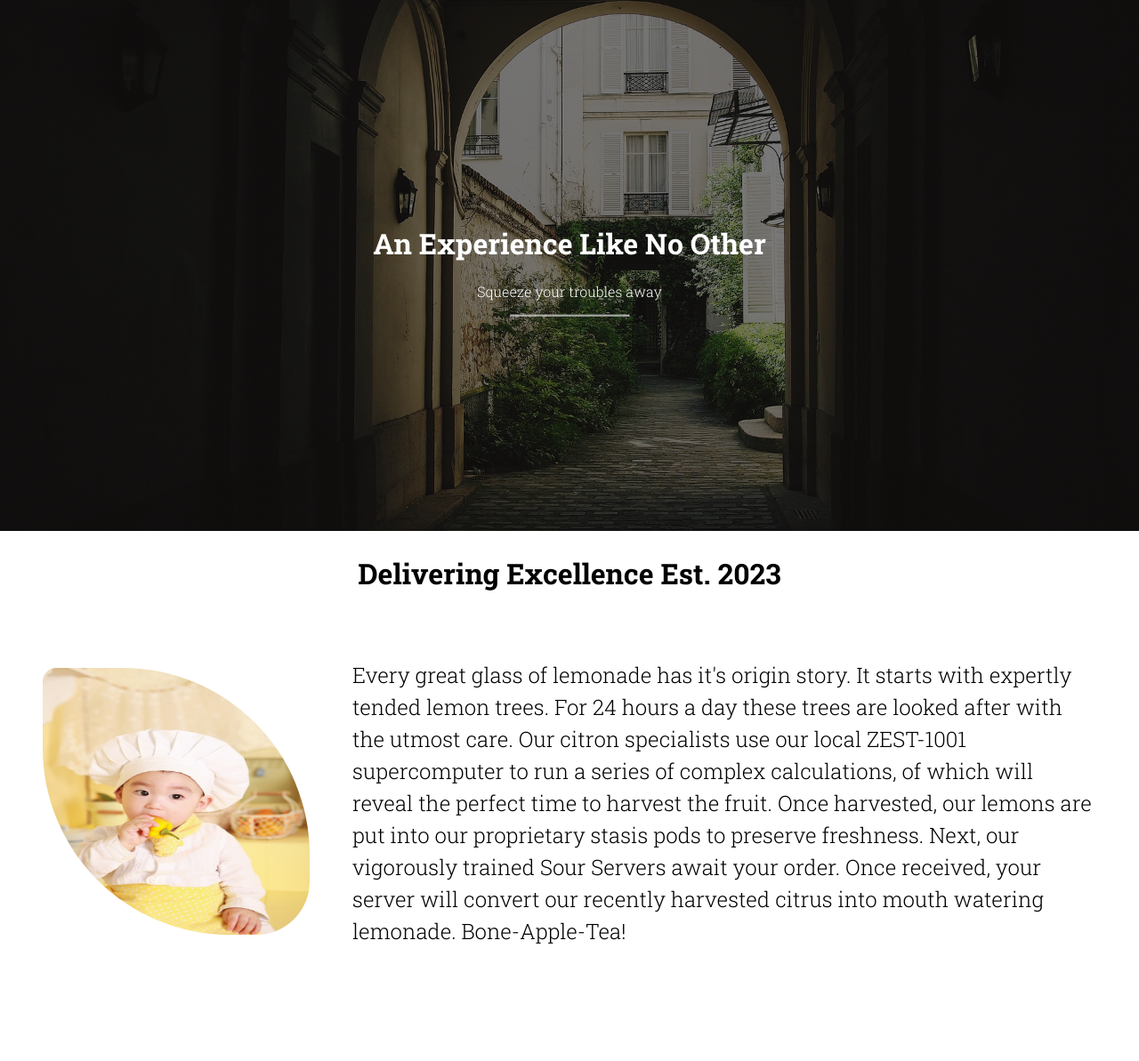
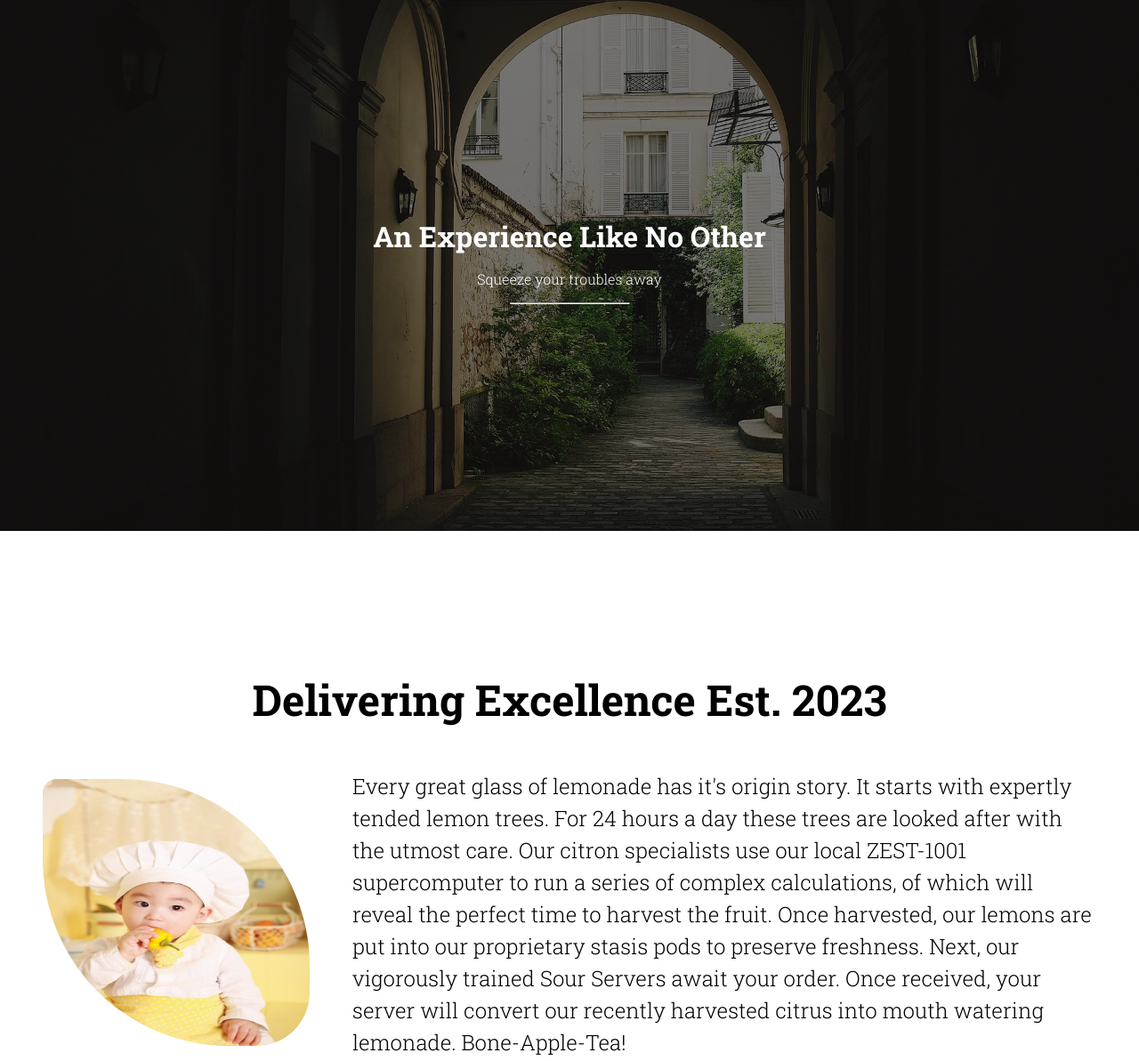
Before and after one commit to ccharlton2/odin-restaurant, a website built with webpack: page dist/index.html in a window 1280 px wide. Shown: the part 138-1331 px from the top of the page at 89% size. Built offline with nearby package versions, Linux system fonts and the light colour scheme.

Commit message:
Center about

```diff
--- a/src/style.css
+++ b/src/style.css
@@ -6,6 +6,15 @@ body,
 html {
   font-family: "Roboto Slab", serif;
   height: 100%;
+  margin: 0px;
+}
+
+h1,
+h2,
+h3,
+h4,
+h5,
+h6 {
   margin: 0px;
 }
 
@@ -112,11 +121,12 @@ a:hover::before {
   display: flex;
   flex-direction: column;
   align-items: center;
+  justify-content: center;
   height: 100vh;
 }
 
 .about-title {
-  font-size: 2rem;
+  font-size: 3rem;
 }
 
 .about-info-wrapper {
```
